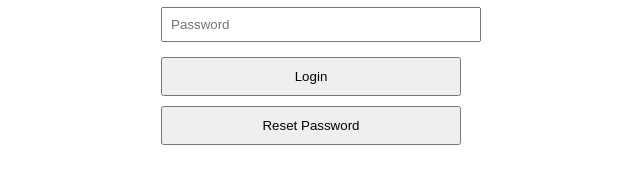
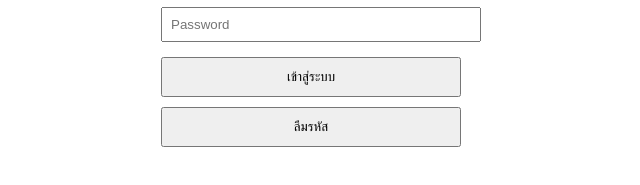
Before and after one commit to UnknownHat832553/MEMEV2, a plain HTML site: page index.html in a window 1280 px wide. Shown: the part 169-354 px from the top of the page, 329-969 px from the left. Drawn offline with Linux system fonts and the light colour scheme.

Commit message:
Update index.html

```diff
--- a/index.html
+++ b/index.html
@@ -21,8 +21,8 @@
         <p id="loginError" class="hidden">รหัสผ่านผิด</p>
         <input type="text" id="username" placeholder="Username">
         <input type="password" id="password" placeholder="Password">
-        <button onclick="login()">Login</button>
-        <button onclick="showResetForm()">Reset Password</button>
+        <button onclick="login()">เข้าสู่ระบบ</button>
+        <button onclick="showResetForm()">ลืมรหัส</button>
     </div>
 
     <div class="container hidden" id="resetForm">
@@ -49,7 +49,7 @@
             if (username === storedUsername && password === storedPassword) {
                 alert("Login Successful!");
                 loginError.classList.add('hidden');
-                window.location.href = "rickroll.html"; // URL
+                window.location.href = "https://www.youtube.com/watch?v=dQw4w9WgXcQ"; // URL
             } else {
                 loginError.classList.remove('hidden');
             }
```
